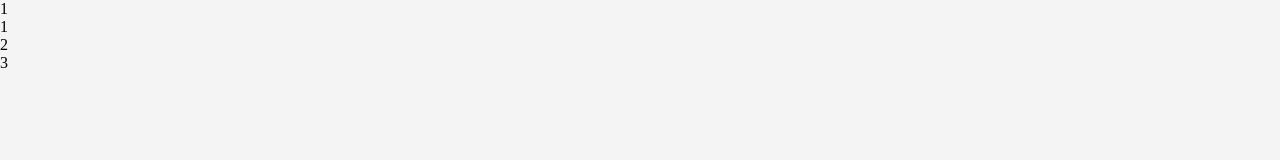
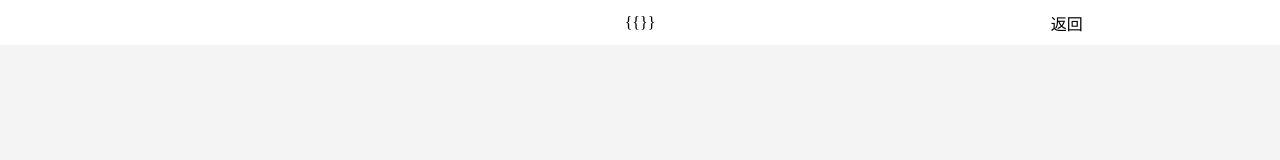
Before and after one commit to xiaoxulaila/vio, a Vue app: page /#/register in a window 1280 px wide. Shown: the top 160 px of the page. Built offline with nearby package versions, Linux system fonts and the light colour scheme.

Commit message:
2020/11-30

```diff
--- a/src/components/common/LoginTop.vue
+++ b/src/components/common/LoginTop.vue
@@ -1,22 +1,27 @@
 <template>
-    <div class="LoginTop">
-        <div>
-1
-        </div>
-        <div>2</div>
-        <div>3</div>
+  <div class="LoginTop">
+    <div></div>
+    <div>{{}}</div>
+    <div>
+      <slot name="loginReturn" />
     </div>
+  </div>
 </template>
 <script>
 export default {
-    name: 'LoginTop',
-}
+  name: "LoginTop",
+};
 </script>
 <style lang="less">
-.LoginTop{
-    height: 50px;
-    div{
-        flex: 1;
-    }
+.LoginTop {
+  height: 45px;
+  background-color: #fff;
+  display: flex;
+  div {
+    flex: 1;
+    display: flex;
+    justify-content: center;
+    align-items: center;
+  }
 }
 </style>
--- a/src/components/register.vue
+++ b/src/components/register.vue
@@ -1,12 +1,14 @@
 <template>
   <div>
-    1
-    <login-top />
+    <login-top>
+      <div slot="loginReturn">返回</div>
+    </login-top>
   </div>
 </template>
 <script>
 import LoginTop from "./common/LoginTop.vue";
 export default {
+  name: "register",
   components: {
     LoginTop,
   },
```
